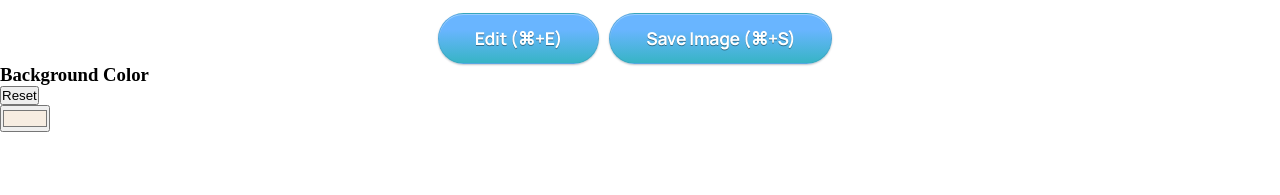
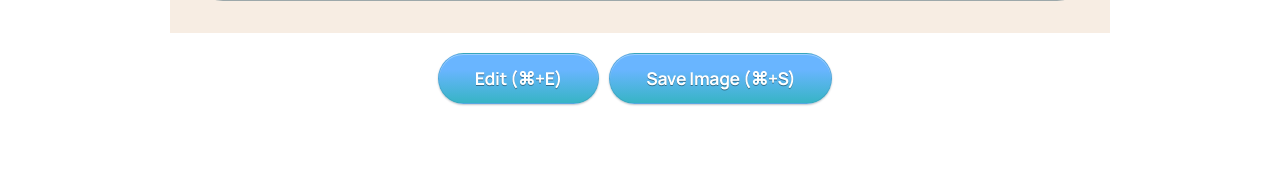
Before and after one commit to mattbirchler/Quick-Reviews-2, a PHP site: page / in a window 1280 px wide. Shown: the part 605-800 px from the top of the page. Run offline with PHP 8.4, Linux system fonts and the light colour scheme; some libraries are stand-ins or nearby versions.

Commit message:
New default colors, and added customization

```diff
--- a/index.html
+++ b/index.html
@@ -23,6 +23,30 @@
 <body>
 
   <h1>Quick Reviews</h1>
+
+  <div class="custom">
+    <div class="card">
+      <span class="card_label">Background</span>
+      <input type="color" class="color_picker" id="background_color" name="head" value="#e9eef1" />
+      <img src="reset.png" class="reset_button" id="reset_background_button">
+    </div>
+    <div class="card">
+      <span class="card_label">Scores</span>
+        <input type="color" class="color_picker" id="poor_color" name="head" value="#F28482" />
+        <input type="color" class="color_picker" id="okay_color" name="head" value="#F6BD60" />
+        <input type="color" class="color_picker" id="good_color" name="head" value="#A4BBF4" />
+        <input type="color" class="color_picker" id="great_color" name="head" value="#05CC9E" />
+        <img src="reset.png" class="reset_button" id="reset_colors_button">
+      </div>
+    <div class="card">
+      <span class="card_label">Fonts</span>
+      <input type="number" class="font_size_picker" id="text_size_title" placeholder="48" name="name1" value="48" oninput="this.value = this.value.replace(/[^0-9.]/g, '').replace(/(\..*)\./g, '$1');" />
+      <input type="number" class="font_size_picker" id="text_size_metadata" placeholder="48" name="name1" value="48" oninput="this.value = this.value.replace(/[^0-9.]/g, '').replace(/(\..*)\./g, '$1');" />
+      <input type="number" class="font_size_picker" id="text_size_review" placeholder="48" name="name1" value="48" oninput="this.value = this.value.replace(/[^0-9.]/g, '').replace(/(\..*)\./g, '$1');" />
+      <img src="reset.png" class="reset_button" id="reset_font_size_button">
+    </div>
+    </div>
+  </div>
 
   <div id="review">
     <div id="top">
@@ -59,21 +83,7 @@
     <button class="btn" id="save_the_image" onclick="exportImageShortcut()">Save Image (⌘+S)</button>
   </div>
 
-  <div class="card">
-    <div class="card_header">
-      <h3>Background Color</h3><button class="button" id="reset_background_button">Reset</button>
-    </div>
-    <div id="color_controls">
-      <div class="color_picker">
-        <input
-          type="color"
-          id="background_color"
-          name="head"
-          value="#e9eef1"
-        />
-      </div>
-    </div>
-  </div>
+
 
 </body>
 
@@ -177,19 +187,19 @@ $(document).ready(function () {
         localStorage.setItem("media_review", "This is the review text. It can be as long as you want it to be. You can also use line breaks to make it look nice.");
     }
     if (localStorage.getItem("text_size_title")) {
-        $("#title").css("font-size", localStorage.getItem("text_size_title"));
+        $("#title").css("font-size", localStorage.getItem("text_size_title") + "px");
         $("#text_size_title").val(localStorage.getItem("text_size_title"));
     } else {
         localStorage.setItem("text_size_title", "48");
     }
     if (localStorage.getItem("text_size_metadata")) {
-        $("#metadata").css("font-size", localStorage.getItem("text_size_metadata"));
+        $("#meta").css("font-size", localStorage.getItem("text_size_metadata") + "px");
         $("#text_size_metadata").val(localStorage.getItem("text_size_metadata"));
     } else {
         localStorage.setItem("text_size_metadata", "32");
     }
     if (localStorage.getItem("text_size_review")) {
-        $("#review").css("font-size", localStorage.getItem("text_size_review"));
+        $("#text").css("font-size", localStorage.getItem("text_size_review") + "px");
         $("#text_size_review").val(localStorage.getItem("text_size_review"));
     } else {
         localStorage.setItem("text_size_review", "26");
@@ -235,21 +245,20 @@ $(document).ready(function () {
     // Change text sizes
     $("#text_size_title").change(function () {
         var size = $("#text_size_title").val();
-        console.log(size);
         localStorage.setItem("text_size_title", size);
-        $("#title").css("font-size", size);
+        $("#title").css("font-size", size + "px");
     });
     $("#text_size_metadata").change(function () {
         var size = $("#text_size_metadata").val();
         console.log(size);
         localStorage.setItem("text_size_metadata", size);
-        $("#metadata").css("font-size", size);
+        $("#meta").css("font-size", size + "px");
     });
     $("#text_size_review").change(function () {
         var size = $("#text_size_review").val();
         console.log(size);
         localStorage.setItem("text_size_review", size);
-        $("#review").css("font-size", size);
+        $("#text").css("font-size", size + "px");
     });
     // var container_tint = localStorage.getItem("container_tint");
     // if (container_tint == null) {
@@ -282,15 +291,15 @@ $(document).ready(function () {
         score_two = "Okay";
     }
     if (score_three_color == null) {
-        localStorage.setItem("quick_score_color_3", "#AFC1EF");
+        localStorage.setItem("quick_score_color_3", "#A4BBF4");
         score_three = "Good";
     }
     if (score_four_color == null) {
-        localStorage.setItem("quick_score_color_4", "#8CD4C3");
+        localStorage.setItem("quick_score_color_4", "#05CC9E");
         score_four = "Great";
     }
     if (container_background_color == null) {
-        localStorage.setItem("container_background_color", "#F7EDE2");
+        localStorage.setItem("container_background_color", "#DEEEF1");
     }
     var accent = pSBC(-0.5, localStorage.getItem("container_background_color"));
     console.log(accent);
@@ -465,8 +474,8 @@ $("#reset_score_names_button").click(function () {
   // Reset the background
   $("#reset_background_button").click(function () {
     localStorage.setItem("container_text_color", "#000000");
-    localStorage.setItem("container_background_color", "#F7EDE2");
-    $("#background_color").val("#F7EDE2");
+    localStorage.setItem("container_background_color", "#DEEEF1");
+    $("#background_color").val("#DEEEF1");
     $("#title").css("color", localStorage.getItem("container_text_color"));
     $("#metadata").css("color", localStorage.getItem("container_text_color"));
     $("#review").css("color", localStorage.getItem("container_text_color"));
@@ -478,35 +487,39 @@ $("#reset_score_names_button").click(function () {
       "border-color",
       pSBC(-0.5, localStorage.getItem("container_background_color"))
     );
+    $("#poster").css(
+      "border-color",
+      pSBC(-0.5, localStorage.getItem("container_background_color"))
+    );
   });
 
   // Reset the colors
   $("#reset_colors_button").click(function () {
     localStorage.setItem("quick_score_color_1", "#F28482");
     localStorage.setItem("quick_score_color_2", "#F6BD60");
-    localStorage.setItem("quick_score_color_3", "#AFC1EF");
-    localStorage.setItem("quick_score_color_4", "#8CD4C3");
+    localStorage.setItem("quick_score_color_3", "#A4BBF4");
+    localStorage.setItem("quick_score_color_4", "#05CC9E");
     localStorage.setItem("quick_score_text_color_1", "#000000");
     localStorage.setItem("quick_score_text_color_2", "#000000");
     localStorage.setItem("quick_score_text_color_3", "#000000");
     localStorage.setItem("quick_score_text_color_4", "#000000");
     $("#poor_color").val("#F28482");
     $("#okay_color").val("#F6BD60");
-    $("#good_color").val("#AFC1EF");
-    $("#great_color").val("#8CD4C3");
+    $("#good_color").val("#A4BBF4");
+    $("#great_color").val("#05CC9E");
     location.reload();
   });
 
   // Reset the font sizes
   $("#reset_font_size_button").click(function () {
     localStorage.setItem("text_size_title", "48");
-    $("#title").css("font-size", "48");
+    $("#title").css("font-size", "48px");
     $("#text_size_title").val("48");
     localStorage.setItem("text_size_metadata", "32");
-    $("#metadata").css("font-size", "32");
+    $("#meta").css("font-size", "32px");
     $("#text_size_metadata").val("32");
     localStorage.setItem("text_size_review", "26");
-    $("#review").css("font-size", "26");
+    $("#text").css("font-size", "26px");
     $("#text_size_review").val("26");
   });
 
@@ -551,6 +564,10 @@ $("#reset_score_names_button").click(function () {
       localStorage.getItem("container_background_color")
     );
     $("#bottom").css(
+      "border-color",
+      pSBC(-0.5, localStorage.getItem("container_background_color"))
+    );
+    $("#poster").css(
       "border-color",
       pSBC(-0.5, localStorage.getItem("container_background_color"))
     );
@@ -719,8 +736,8 @@ $("#reset_score_names_button").click(function () {
   // Set Default
   $("#theme_1").click(function () {
     localStorage.setItem("container_text_color", "#000000");
-    localStorage.setItem("container_background_color", "#F7EDE2");
-    $("#background_color").val("#F7EDE2");
+    localStorage.setItem("container_background_color", "#DEEEF1");
+    $("#background_color").val("#DEEEF1");
     $("#title").css("color", localStorage.getItem("container_text_color"));
     $("#metadata").css("color", localStorage.getItem("container_text_color"));
     $("#review").css("color", localStorage.getItem("container_text_color"));
@@ -732,22 +749,26 @@ $("#reset_score_names_button").click(function () {
       "border-color",
       pSBC(-0.5, localStorage.getItem("container_background_color"))
     );
+    $("#poster").css(
+      "border-color",
+      pSBC(-0.5, localStorage.getItem("container_background_color"))
+    );
     $("#watermark").css(
       "color",
       pSBC(-0.7, localStorage.getItem("container_background_color"))
     );
     localStorage.setItem("quick_score_color_1", "#F28482");
     localStorage.setItem("quick_score_color_2", "#F6BD60");
-    localStorage.setItem("quick_score_color_3", "#AFC1EF");
-    localStorage.setItem("quick_score_color_4", "#8CD4C3");
+    localStorage.setItem("quick_score_color_3", "#A4BBF4");
+    localStorage.setItem("quick_score_color_4", "#05CC9E");
     localStorage.setItem("quick_score_text_color_1", "#000000");
     localStorage.setItem("quick_score_text_color_2", "#000000");
     localStorage.setItem("quick_score_text_color_3", "#000000");
     localStorage.setItem("quick_score_text_color_4", "#000000");
     $("#poor_color").val("#F28482");
     $("#okay_color").val("#F6BD60");
-    $("#good_color").val("#AFC1EF");
-    $("#great_color").val("#8CD4C3");
+    $("#good_color").val("#A4BBF4");
+    $("#great_color").val("#05CC9E");
     location.reload();
   });
 
--- a/scripts/poster.js
+++ b/scripts/poster.js
@@ -12,7 +12,14 @@ document.addEventListener('DOMContentLoaded', () => {
         var the_url = imageContainer.style.backgroundImage = `url(${e.target.result})`;
         imageContainer.style.backgroundSize = 'cover';
         imageContainer.style.backgroundPosition = 'center';
-        localStorage.setItem("poster_image", the_url);
+        try {
+          localStorage.setItem("poster_image", the_url);
+        } catch (e) {
+          // Handle the error here
+          console.log('Setting local storage failed');
+          // Do something else, like using cookies or session storage
+        }
+
       };
 
       reader.readAsDataURL(file);
--- a/style.css
+++ b/style.css
@@ -66,6 +66,42 @@ h1 {
   color: #fff;
 }
 
+.reset_button {
+  width: 18px;
+  height: 18px;
+  cursor: pointer;
+}
+
+.custom {
+  display: flex;
+  justify-content: center;
+  align-items: center;
+  margin-bottom: 10px;
+}
+
+.card {
+  display: flex;
+  align-items: center;
+  margin-right: 10px;
+}
+
+.card_label {
+  margin-right: 5px;
+  font-family: Monorope;
+}
+
+.color_picker {
+  border: none;
+  height: 30px;
+  width: 30px;
+  margin-right: 3px;
+}
+
+.font_size_picker {
+  width: 30px;
+  margin-right: 3px;
+}
+
 #review {
   width: 900px;
   height: 500px;
@@ -111,12 +147,14 @@ h1 {
   font-family: "PP Rader Variable", sans-serif;
   font-size: 48px;
   font-weight: 750;
+  height: 57px;
 }
 
 #meta {
   font-family: "PP Rader Variable", sans-serif;
   font-size: 32px;
   font-style: italic;
+  height: 39px;
 }
 
 #text {
```
Also changed, not shown: localStorage.js (+5 -5 lines), reset.png (added), rotate-left-solid.svg (added).
